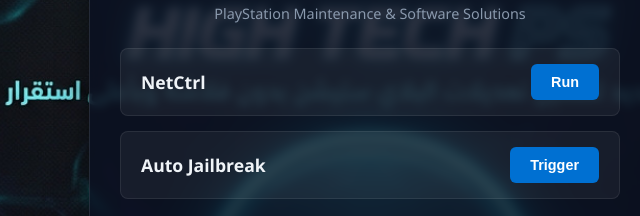
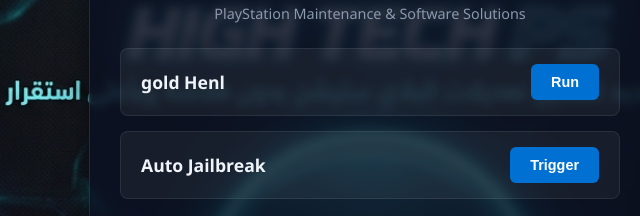
Before and after one commit to high9tech/ps11, a plain HTML site: page index.html in a window 1280 px wide. Shown: the part 148-364 px from the top of the page, 270-910 px from the left. Drawn offline with Linux system fonts and the light colour scheme.

Commit message:
Update index.html

```diff
--- a/index.html
+++ b/index.html
@@ -121,7 +121,7 @@
         <div class="subtitle">PlayStation Maintenance & Software Solutions</div>
         <div class="menu-section">
             <div class="menu-item">
-                <span class="item-label">NetCtrl</span>
+                <span class="item-label">gold Henl</span>
                 <button class="btn-action" onclick="logAction('netctrl')">Run</button>
             </div>
             <div class="menu-item">
```
